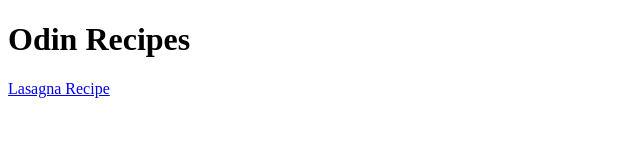
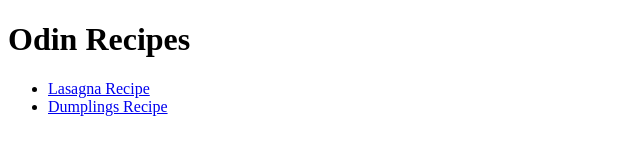
Before and after one commit to blaisetjoe/odin-recipes, a plain HTML site: page index.html in a window 1280 px wide. Shown: the whole page, without its empty margins (0-640 px from the left). Drawn offline with Linux system fonts and the light colour scheme.

Commit message:
created dumplings.html

```diff
--- a/index.html
+++ b/index.html
@@ -1,11 +1,14 @@
 <!DOCTYPE html>
 <html lang="en">
-<head>
-    <meta charset="UTF-8">
+  <head>
+    <meta charset="UTF-8" />
     <title>Recipes</title>
-</head>
-<body>
+  </head>
+  <body>
     <h1>Odin Recipes</h1>
-    <a href="recipes/lasagna.html">Lasagna Recipe</a>
-</body>
+    <ul>
+      <li><a href="recipes/lasagna.html">Lasagna Recipe</a></li>
+      <li><a href="recipes/dumplings.html">Dumplings Recipe</a></li>
+    </ul>
+  </body>
 </html>
```
Also changed, not shown: recipes/dumplings.html (added, +10 -0 lines).
